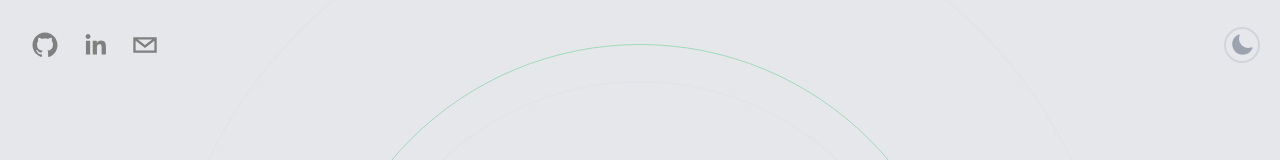
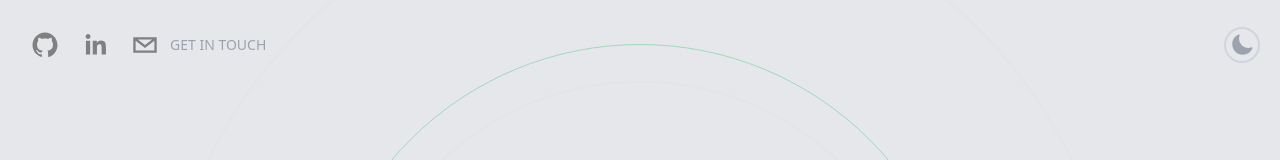
Before and after one commit to akramansari1433/portfolio-v2, a Next.js app: page / in a window 1280 px wide. Shown: the top 160 px of the page. Built offline with nearby package versions, Linux system fonts and the light colour scheme.

Commit message:
minor fix

```diff
--- a/components/Header/index.tsx
+++ b/components/Header/index.tsx
@@ -2,6 +2,7 @@ import { MoonIcon, SunIcon } from "@heroicons/react/24/solid";
 import { motion } from "framer-motion";
 import { useTheme } from "next-themes";
 import Link from "next/link";
+import { useRouter } from "next/router";
 import React from "react";
 import { SocialIcon } from "react-social-icons";
 
@@ -18,6 +19,7 @@ const defaultSocials = [
 
 export default function Header() {
     const { theme, setTheme } = useTheme();
+    const router = useRouter();
     return (
         <header className="sticky top-0 z-20 mx-auto flex max-w-7xl items-center justify-between p-5 ">
             <motion.div
@@ -45,14 +47,17 @@ export default function Header() {
                         bgColor="transparent"
                     />
                 ))}
-                <Link href="#contact">
+                <button className="flex  flex-row items-center " onClick={() => router.push("#contact")}>
                     <SocialIcon
                         className="cursor-pointer"
                         network="email"
                         fgColor={theme === "dark" ? "white" : "gray"}
                         bgColor="transparent"
                     />
-                </Link>
+                    <p className="uppercase hidden md:inline-flex text-sm text-gray-400 dark:text-gray-200">
+                        Get in touch
+                    </p>
+                </button>
             </motion.div>
 
             <motion.div
@@ -69,7 +74,6 @@ export default function Header() {
                 transition={{
                     duration: 1.5,
                 }}
-                className="flex  flex-row items-center "
             >
                 <button
                     id="toggle-theme"
--- a/components/Hero/index.tsx
+++ b/components/Hero/index.tsx
@@ -29,7 +29,7 @@ export default function Hero() {
                 </h2>
                 <h1 className="text-xl md:text-4xl font-semibold px-10 dark:text-white">
                     <span className="mr-3">{text}</span>
-                    <Cursor cursorColor="#68B2A0" />
+                    <Cursor cursorColor="green" />
                 </h1>
 
                 <div className="pt-5">
```
